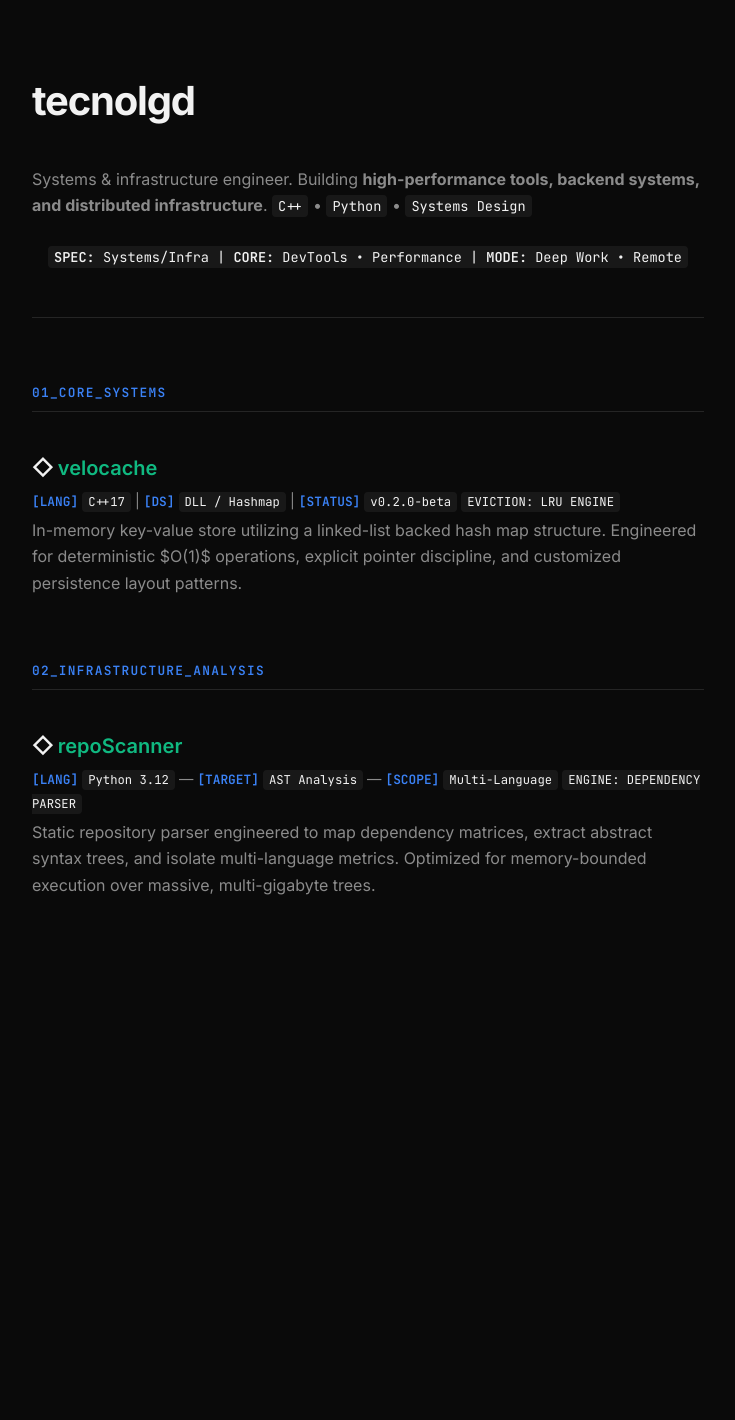
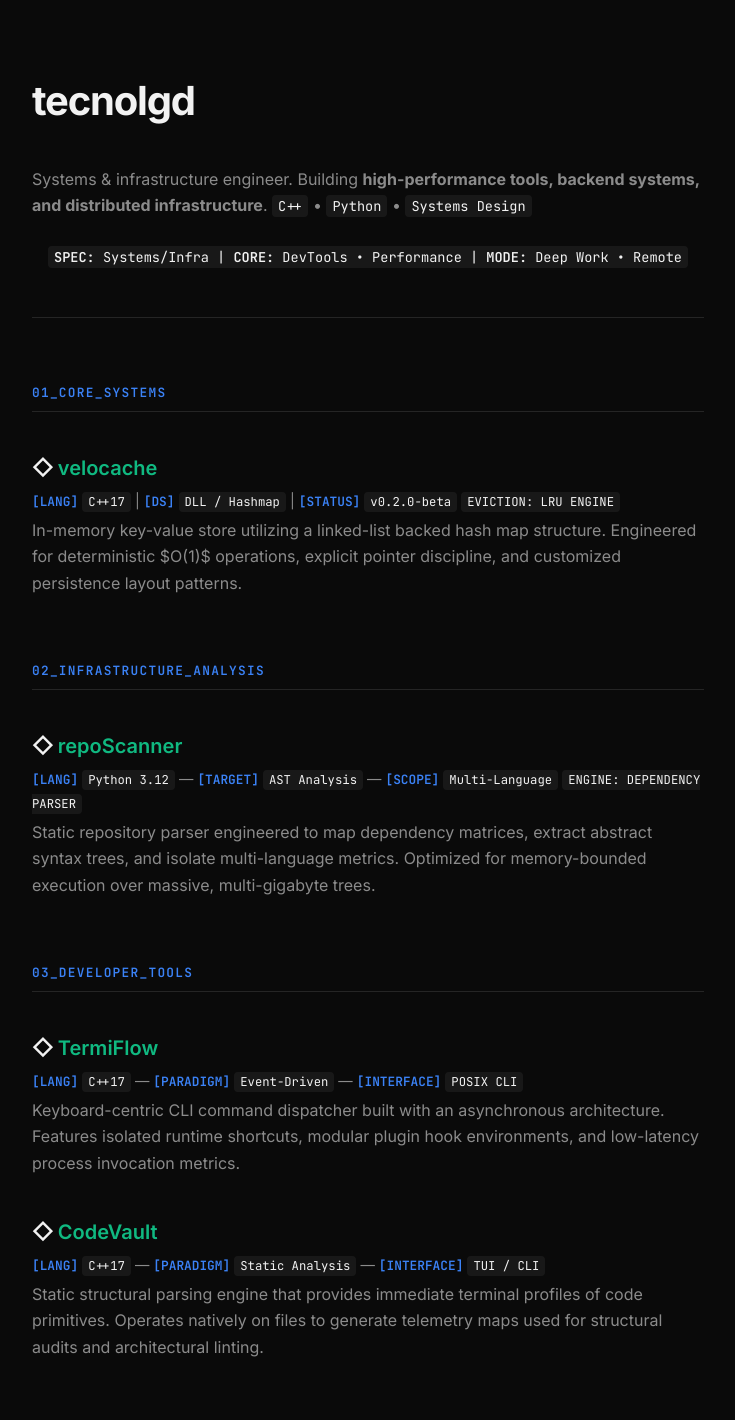
Before and after one commit to tecnolgd/portfolio-tecnolgd, a Jekyll site: the page built from index.md, in a window 1280 px wide. Shown: the whole page, without its empty margins (272-1007 px from the left). Built offline with Jekyll 4.4.1, drawn with Linux system fonts in a browser that asks for light colours; before the commit the page ends 958 px from its top, so only the background shows below that.

Commit message:
feat: included 'Developer Tools' section with two project details

```diff
--- a/index.md
+++ b/index.md
@@ -28,3 +28,15 @@ In-memory key-value store utilizing a linked-list backed hash map structure. Eng
 `ENGINE: DEPENDENCY PARSER`
 
 Static repository parser engineered to map dependency matrices, extract abstract syntax trees, and isolate multi-language metrics. Optimized for memory-bounded execution over massive, multi-gigabyte trees.
+
+## 03_DEVELOPER_TOOLS
+
+### ◇ [TermiFlow](https://github.com/tecnolgd/TermiFlow)
+**[LANG]** `C++17` — **[PARADIGM]** `Event-Driven` — **[INTERFACE]** `POSIX CLI`
+
+Keyboard-centric CLI command dispatcher built with an asynchronous architecture. Features isolated runtime shortcuts, modular plugin hook environments, and low-latency process invocation metrics.
+
+### ◇ [CodeVault](https://github.com/tecnolgd/Code-Vault)
+**[LANG]** `C++17` — **[PARADIGM]** `Static Analysis` — **[INTERFACE]** `TUI / CLI`
+
+Static structural parsing engine that provides immediate terminal profiles of code primitives. Operates natively on files to generate telemetry maps used for structural audits and architectural linting.
```
